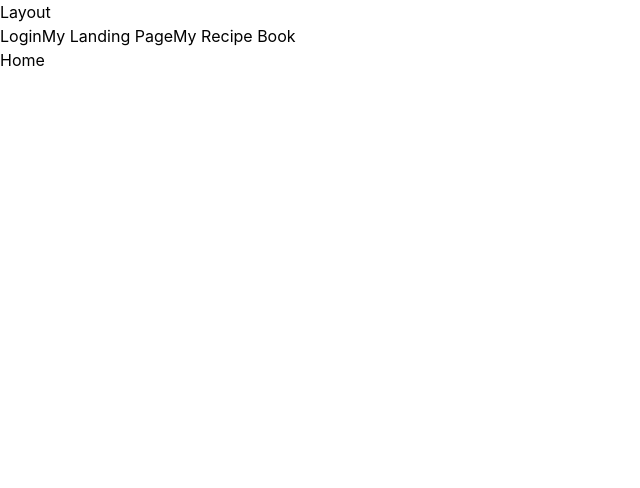
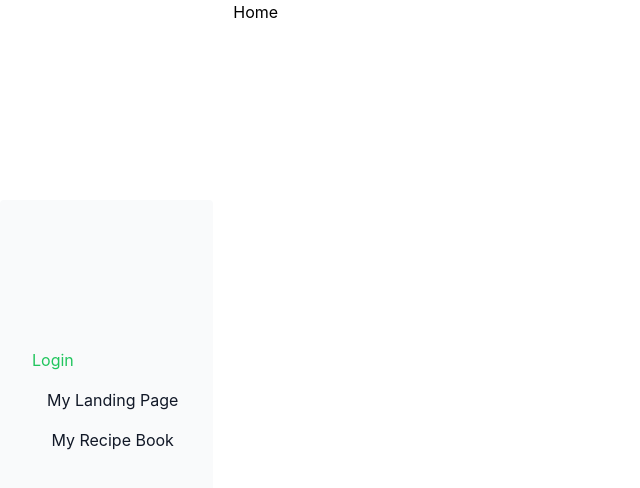
Before and after one commit to jlswift2/swift-final-project, a React (Create React App) app in the folder client/: page / in a window 1280 px wide. Shown: the top 488 px of the page, without its empty margins (0-640 px from the left). Built offline with nearby package versions, Linux system fonts and the light colour scheme; no server answers.

Commit message:
Add preliminary Navbar styling

```diff
--- a/client/src/components/Layout.js
+++ b/client/src/components/Layout.js
@@ -5,9 +5,12 @@ import Navbar from './Navbar'
 function Layout({ user, setUser }) {
   return (
     <div>
-        <h1>Layout</h1>
-        <Navbar user={user} setUser={setUser}/>
-        <Outlet />
+        <div className="fixed h-full w-1/6 left-0">
+          <Navbar user={user} setUser={setUser}/>
+        </div>
+        <div className="absolute w-5/6 right-0 pl-5">
+          <Outlet />
+        </div>
     </div>
   )
 }
--- a/client/src/components/LogoutButton.js
+++ b/client/src/components/LogoutButton.js
@@ -8,9 +8,13 @@ function LogoutButton({ user, setUser}) {
     let button
 
     if (user){
-        button = <button onClick={handleLogout}>Logout</button>
+        button = <button onClick={handleLogout} className="flex w-full items-center p-2 text-base font-normal text-red-500 rounded-lg dark:text-red-500 hover:bg-gray-100 dark:hover:bg-gray-700">
+            <span className="flex-1 ml-3 whitespace-nowrap">Logout</span>
+            </button>
     } else {
-        button = <button onClick={() => navigate('/login')}>Login</button>
+        button = <button onClick={() => navigate('/login')} className="flex items-center p-2 text-base font-normal text-green-500 rounded-lg dark:text-green-500 hover:bg-gray-100 dark:hover:bg-gray-700">
+            <span className="flex-1 ml-3 whitespace-nowrap">Login</span>
+            </button>
     }
 
     function handleLogout () {
--- a/client/src/components/Navbar.js
+++ b/client/src/components/Navbar.js
@@ -4,10 +4,26 @@ import LogoutButton from './LogoutButton'
 
 function Navbar({ user, setUser }) {
     return (
-        <nav>
-            <LogoutButton user={user} setUser={setUser}/>
-            {user ? <Link to="/land">My Landing Page</Link> : <Link to="/login">My Landing Page</Link>}
-            {user ? <Link to="/recipes">My Recipe Book</Link> : <Link to="/login">My Recipe Book</Link>}
+        <nav className="absolute top-[25%] h-1/2 w-full flex align-middle overflow-y-auto px-3 bg-gray-50 rounded dark:bg-gray-800" >
+            <div className="m-auto w-full text-center">
+                <LogoutButton user={user} setUser={setUser}/>
+                {user ? <Link to="/land" className="flex items-center p-2 text-base font-normal text-gray-900 rounded-lg dark:text-white hover:bg-gray-100 dark:hover:bg-gray-700">
+                    <span className="flex-1 ml-3 whitespace-nowrap">My Landing Page</span>
+                    </Link>
+                    :
+                    <Link to="/login"className="flex items-center p-2 text-base font-normal text-gray-900 rounded-lg dark:text-white hover:bg-gray-100 dark:hover:bg-gray-700">
+                    <span className="flex-1 ml-3 whitespace-nowrap">My Landing Page</span>
+                    </Link>
+                }
+                {user ? <Link to="/recipes" className="flex items-center p-2 text-base font-normal text-gray-900 rounded-lg dark:text-white hover:bg-gray-100 dark:hover:bg-gray-700">
+                    <span className="flex-1 ml-3 whitespace-nowrap">My Recipe Book</span>
+                    </Link>
+                    :
+                    <Link to="/login" className="flex items-center p-2 text-base font-normal text-gray-900 rounded-lg dark:text-white hover:bg-gray-100 dark:hover:bg-gray-700">
+                    <span className="flex-1 ml-3 whitespace-nowrap">My Recipe Book</span>
+                    </Link>
+                }
+            </div>
         </nav>
     )
 }
```
